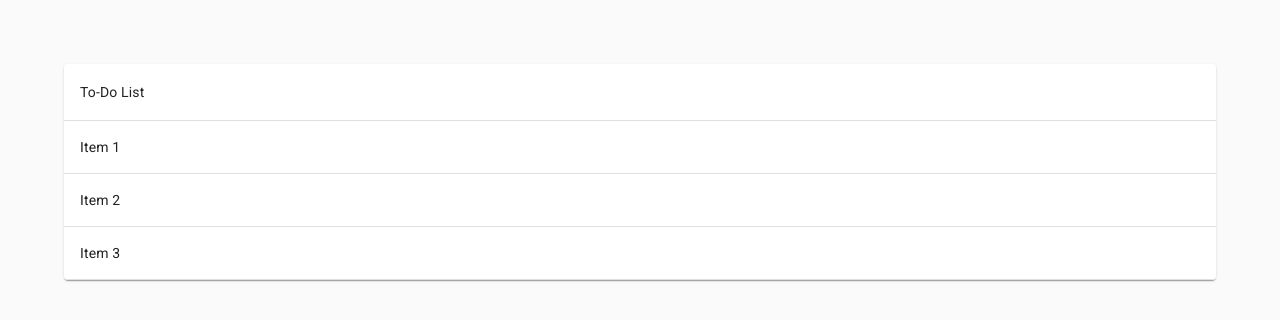
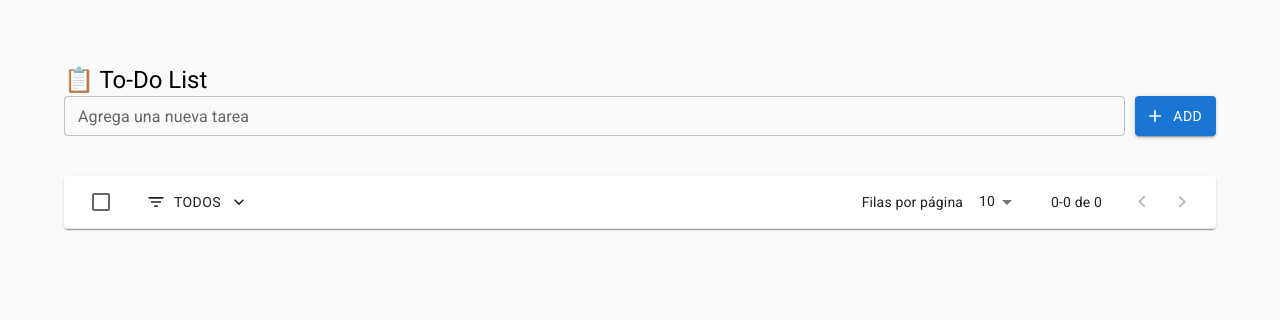
Before and after one commit to tiui-fulfillment/tiui-frontend-test, a Next.js app: page / in a window 1280 px wide. Shown: the top 320 px of the page. Built offline with nearby package versions, Linux system fonts and the light colour scheme.

Commit message:
Add: Filtros, Agregar Tarea y Paginación

```diff
--- a/src/app/globals.css
+++ b/src/app/globals.css
@@ -29,3 +29,26 @@ h1, h2, h3, h4, h5, h6 {
     flex: 1 1 auto;
     overflow-y: auto;
 }
+
+.title {
+    margin-bottom: 16px;
+}
+
+.tableContainer table thead {
+    position: sticky;
+    top: 0;
+    z-index: 1;
+    background: white;
+}
+.tableContainer {
+    flex: 1 1 auto;
+    overflow-y: auto;
+}
+
+.input {
+    max-width: 300px;
+}
+
+.button {
+    max-width: 100px;
+}
--- a/src/app/layout.tsx
+++ b/src/app/layout.tsx
@@ -28,7 +28,7 @@ export default function RootLayout({
   children: React.ReactNode;
 }>) {
   return (
-    <html lang="en">
+    <html lang="es">
       <body className={`${roboto.className} ${montserrat.className}`}>{children}</body>
     </html>
   );
--- a/src/app/page.tsx
+++ b/src/app/page.tsx
@@ -1,38 +1,95 @@
-import React from 'react';
-import { Container, Table, TableBody, TableCell, TableContainer, TableHead, TableRow, Paper, Box } from '@mui/material';
+'use client'
+import React, { useEffect, useState } from 'react';
+import { Table, TableBody, TableCell, TableContainer, TableHead, TableRow, Paper, Checkbox, Box, TextField, Button } from '@mui/material';
 import Layout from '@/components/Layout';
+import TableHeader from '@/components/TableHeader';
+import { FilterType, InputTask, Task } from '@/types/task';
+import AddIcon from '@mui/icons-material/Add';
+import isRequiredInput from '@/libs/isRequiredInput';
+import { TablePaginationOwnProps } from "@mui/material/TablePagination";
+import AddTask from '@/components/AddTask';
 
-const ToDoList = () => {
+// Define el tipo utilizando `typeof`
+type OnPageChangeType = TablePaginationOwnProps['onPageChange'];
+type onRowsPerPageChangeType = TablePaginationOwnProps['onRowsPerPageChange'];
+// import './Home.css';
+
+export default function Home() {
+  const [page, setPage] = useState<number>(0);
+  const [tasks, setTasks] = useState<Task[]>([]);
+  const [task, setTask] = useState<InputTask>({text:'',error:''});
+  const [rowsPerPage, setRowsPerPage] = useState<number>(10);
+  const [isComplete, setIsComplete] = useState<boolean>(false);
+  const [filter, setFilter] = useState<string>('Todos');
+
+  const addTask = () => {
+    const taskError = isRequiredInput(task.text);
+    if (taskError) {
+      setTask({...task,error:taskError});
+      return
+    }
+
+    const newTask = {
+      id: Date.now(),
+      task: task.text,
+      date: new Date().toLocaleString(),
+      isComplete: isComplete,
+    };
+    setTasks([newTask,...tasks]);
+    setTask({text:'',error:''});
+    setIsComplete(false);
+  };
+
+  const handleChangePage: OnPageChangeType = (event, page) => {
+    setPage(page);
+  };
+
+  const handleChangeRowsPerPage: onRowsPerPageChangeType = (event) => {
+    setRowsPerPage(parseInt(event.target.value, 10));
+    setPage(0);
+  };
+
+  const filteredTasks = tasks.filter(task => {
+    if (filter === 'Completadas') return task.isComplete;
+    if (filter === 'Pendientes') return !task.isComplete;
+    return true;
+  });
+
+  useEffect(()=>{
+  console.log({filter});
+  },[filter])
+
   return (
-    <Layout>
-      <Container className="container">
-        <Box className="spacer"></Box>
+    <Layout title="📋 To-Do List">
+      <AddTask task={task} onChange={(e) => setTask({ text: e.target.value, error: '' })} addTask={addTask} />
       <TableContainer component={Paper} className="tableContainer">
-          <Table stickyHeader>
+        <Table size="small" aria-label="a dense table">
           <TableHead>
-              <TableRow>
-                <TableCell>To-Do List</TableCell>
-              </TableRow>
+            <TableHeader
+              tasks={tasks}
+              page={page}
+              rowsPerPage={rowsPerPage}
+              setRowsPerPage={handleChangeRowsPerPage}
+              isComplete={isComplete}
+              setIsComplete={setIsComplete}
+              filter={filter}
+              setFilter={setFilter}
+              onChangePage={handleChangePage}
+            />
           </TableHead>
           <TableBody>
-              {/* Render your table rows here */}
-              <TableRow>
-                <TableCell>Item 1</TableCell>
+            {filteredTasks.slice(page * rowsPerPage, page * rowsPerPage + rowsPerPage).map((task) => (
+              <TableRow key={task.id}>
+                <TableCell padding='checkbox'>
+                  <Checkbox checked={task.isComplete} />
+                </TableCell>
+                <TableCell>{task.task}</TableCell>
+                <TableCell>{task.date}</TableCell>
               </TableRow>
-              <TableRow>
-                <TableCell>Item 2</TableCell>
-              </TableRow>
-              <TableRow>
-                <TableCell>Item 3</TableCell>
-              </TableRow>
-              {/* Add more rows as needed */}
+            ))}
           </TableBody>
         </Table>
       </TableContainer>
-        <Box className="spacer"></Box>
-      </Container>
     </Layout>
   );
-};
-
-export default ToDoList;
+}
--- /dev/null
+++ b/src/components/AddTask.tsx
@@ -0,0 +1,47 @@
+import { Box, Button, TextField } from "@mui/material";
+import AddIcon from '@mui/icons-material/Add';
+import { InputTask } from "@/types/task";
+import { ChangeEventHandler, MouseEventHandler } from "react";
+
+interface AddTaskT {
+  task: InputTask
+  onChange: ChangeEventHandler<HTMLInputElement | HTMLTextAreaElement>
+  addTask: MouseEventHandler<HTMLButtonElement>
+}
+
+export default function AddTask(params:AddTaskT) {
+  const {
+    task,
+    onChange,
+    addTask
+  } = params;
+  return (
+    <Box display="flex" alignItems="flex-start" mb={2}>
+      <TextField
+        label="Agrega una nueva tarea"
+        value={task.text}
+        size="small"
+        error={!!task.error}
+        helperText={task.error || ' '}
+        onChange={onChange}
+        fullWidth
+        variant="outlined"
+      />
+      <Button
+        variant="contained"
+        color="primary"
+        onClick={addTask}
+        startIcon={<AddIcon />}
+        style={{
+          marginLeft: '10px',
+          whiteSpace: 'nowrap',
+          height: '40px', // Ajusta la altura según tus necesidades
+          alignSelf: 'flex-start', // Alinea el botón al inicio para mantener la misma altura
+        }}
+      >
+        Add
+      </Button>
+    </Box>
+  )
+
+}
--- a/src/components/Layout.tsx
+++ b/src/components/Layout.tsx
@@ -1,12 +1,24 @@
+import React from 'react';
+import { Box, Container, Typography } from '@mui/material';
+// import './Layout.css';
 
 export default function Layout({
+  title,
   children,
 }: Readonly<{
+  title: string;
   children: React.ReactNode;
 }>) {
   return (
     <main>
-      {children}
+      <Container className="container">
+        <Box className="spacer" />
+        <Typography variant="h5" className="title">
+          {title}
+        </Typography>
+        {children}
+        <Box className="spacer" />
+      </Container>
     </main>
   );
 }
--- /dev/null
+++ b/src/components/SelectButton.tsx
@@ -0,0 +1,58 @@
+import React, { useState, MouseEvent } from 'react';
+import { Button, Menu, MenuItem } from '@mui/material';
+import ExpandMoreIcon from '@mui/icons-material/ExpandMore';
+import FilterListIcon from '@mui/icons-material/FilterList';
+
+interface SelectButtonProps {
+  value: string;
+  onChange: (value: string) => void;
+  options: string[];
+}
+
+const SelectButton: React.FC<SelectButtonProps> = ({ value, onChange, options }) => {
+  const [anchorEl, setAnchorEl] = useState<null | HTMLElement>(null);
+
+  const handleClick = (event: MouseEvent<HTMLElement>) => {
+    setAnchorEl(event.currentTarget);
+  };
+
+  const handleClose = () => {
+    setAnchorEl(null);
+  };
+
+  const handleMenuItemClick = (option: string) => {
+    onChange(option);
+    handleClose();
+  };
+
+  return (
+    <>
+      <Button
+        variant="text"
+        style={{
+          marginLeft:20,
+          padding:8,
+        }}
+        color="inherit"
+        startIcon={<FilterListIcon />}
+        endIcon={<ExpandMoreIcon />}
+        onClick={handleClick}
+      >
+        {value || 'Select Option'}
+      </Button>
+      <Menu
+        anchorEl={anchorEl}
+        open={Boolean(anchorEl)}
+        onClose={handleClose}
+      >
+        {options.map((option, index) => (
+          <MenuItem key={index} onClick={() => handleMenuItemClick(option)}>
+            {option}
+          </MenuItem>
+        ))}
+      </Menu>
+    </>
+  );
+};
+
+export default SelectButton;
--- /dev/null
+++ b/src/components/TableHeader.tsx
@@ -0,0 +1,60 @@
+import React from 'react';
+import { TableRow, TableCell, Checkbox, TablePagination, Box } from '@mui/material';
+import SelectButton from './SelectButton';
+import { TablePaginationProps } from '@mui/material/TablePagination';
+import { Task } from '@/types/task';
+import { FILTERS } from '@/libs/Constants';
+
+interface TableHeaderProps {
+  page: number;
+  rowsPerPage: number;
+  setRowsPerPage: (event: React.ChangeEvent<HTMLInputElement>) => void;
+  tasks: Task[];
+  isComplete: boolean;
+  setIsComplete: (isComplete: boolean) => void;
+  filter: string;
+  setFilter: (filter: string) => void;
+  onChangePage: TablePaginationProps['onPageChange'];
+}
+
+const TableHeader: React.FC<TableHeaderProps> = ({
+  page,
+  rowsPerPage,
+  setRowsPerPage,
+  tasks,
+  isComplete,
+  setIsComplete,
+  filter,
+  setFilter,
+  onChangePage,
+}) => {
+  return (
+    <>
+      <TableRow>
+        <TableCell padding="checkbox" colSpan={3}>
+          <Box display="flex" justifyContent="space-between" alignItems="center">
+            <Box display="flex" alignItems="center">
+              <Checkbox checked={isComplete} onChange={(e) => setIsComplete(e.target.checked)} />
+              <SelectButton value={filter} onChange={(value) => setFilter(value)} options={FILTERS} />
+            </Box>
+            <TablePagination
+              rowsPerPageOptions={[10, 20, 50]}
+              component="div"
+              count={tasks.length}
+              rowsPerPage={rowsPerPage}
+              page={page}
+              onPageChange={onChangePage}
+              onRowsPerPageChange={setRowsPerPage}
+              labelRowsPerPage="Filas por página"
+              labelDisplayedRows={({ from, to, count }) =>
+                `${from}-${to} de ${count !== -1 ? count : `más de ${to}`}`
+              }
+            />
+          </Box>
+        </TableCell>
+      </TableRow>
+    </>
+  );
+};
+
+export default TableHeader;
--- /dev/null
+++ b/src/libs/Constants.ts
@@ -0,0 +1 @@
+export const FILTERS : string[] = ['Todos', 'Completadas', 'Pendientes']
--- /dev/null
+++ b/src/libs/isRequiredInput.ts
@@ -0,0 +1,4 @@
+export default function isRequiredInput(text:string) {
+    const labelError = "Se requiere llenar, no puede estar vacío.";
+    if (!text) return labelError;
+}
```
Also changed, not shown: src/types/task.d.ts (added, +13 -0 lines). Lines whose indentation alone changed are shown as unchanged.
